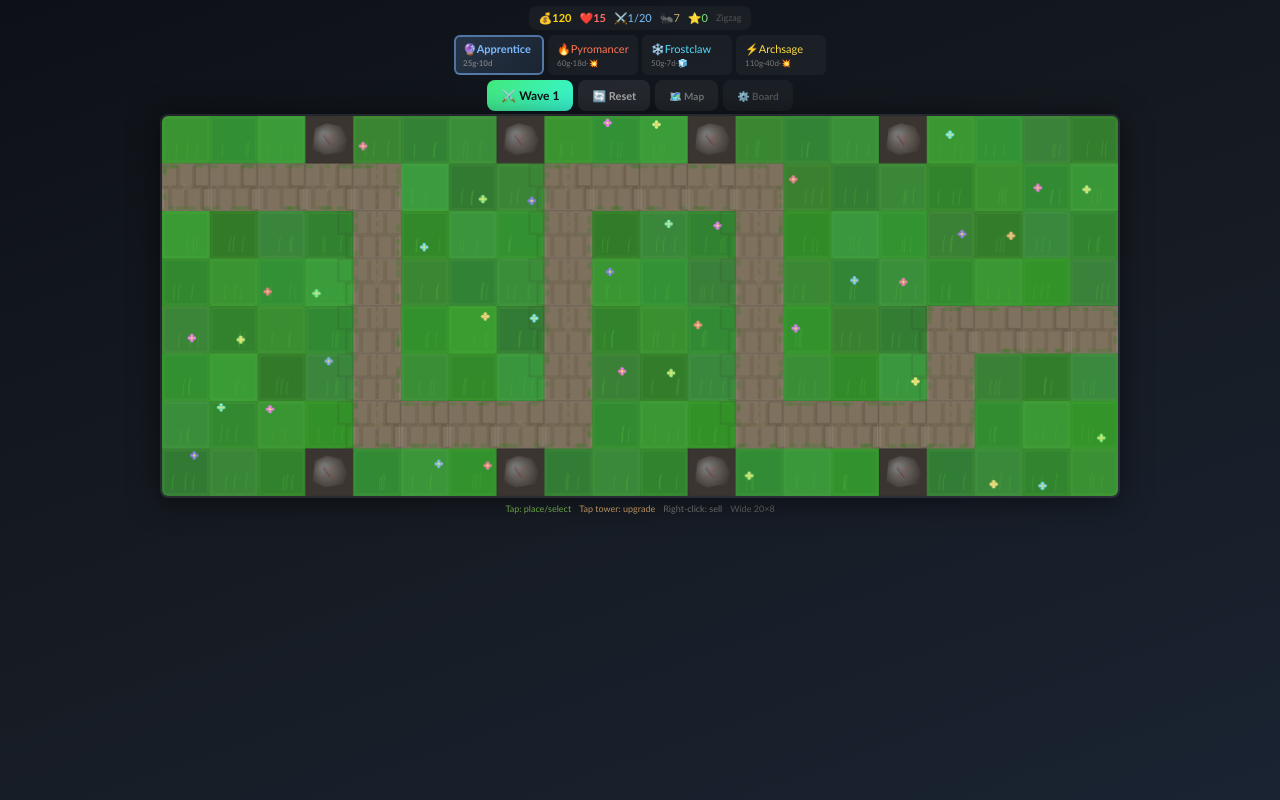
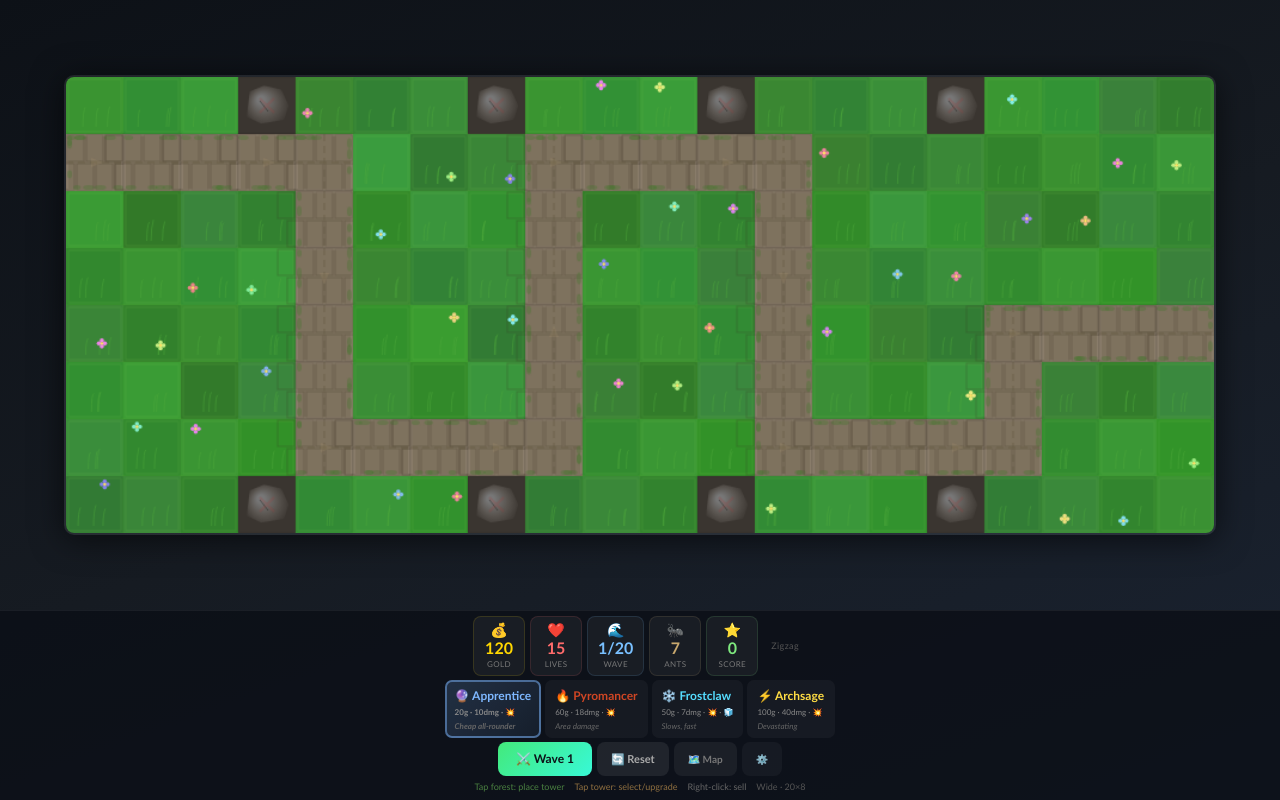
Before and after one commit to brooksRoley/zero-next, a Next.js app: page /posts/nanu-pika-td in a window 1280 px wide. Both pictures are taken after a click on the button "▶ Start Game". Built offline with nearby package versions, Linux system fonts and the light colour scheme.

Commit message:
Wide screen.

```diff
--- a/src/components/nanu-pika-td.jsx
+++ b/src/components/nanu-pika-td.jsx
@@ -17,10 +17,10 @@ const SELL_REFUND=0.55;
 
 // ─── Tower Tiers ─────────────────────────────────────────────────────────────
 const TIERS=[
-  {id:"apprentice",name:"Apprentice",emoji:"🔮",cost:25,baseDmg:10,range:2.0,cooldown:900,splash:0,slow:0,desc:"Cheap all-rounder",hueBase:210,color:"#7eb8ff"},
-  {id:"pyromancer",name:"Pyromancer",emoji:"🔥",cost:60,baseDmg:18,range:2.0,cooldown:1100,splash:0.9,slow:0,desc:"Area damage",hueBase:10,color:"#ff7755"},
-  {id:"frostclaw",name:"Frostclaw",emoji:"❄️",cost:50,baseDmg:7,range:3.0,cooldown:600,splash:0,slow:800,desc:"Slows, fast",hueBase:190,color:"#55ddff"},
-  {id:"archsage",name:"Archsage",emoji:"⚡",cost:110,baseDmg:40,range:2.5,cooldown:1800,splash:1.2,slow:0,desc:"Devastating",hueBase:55,color:"#ffdd44"},
+  {id:"apprentice",name:"Apprentice",emoji:"🔮",cost:20,baseDmg:10,range:2.0,cooldown:800,splash:0.2,slow:0,desc:"Cheap all-rounder",hueBase:210,color:"#7eb8ff"},
+  {id:"pyromancer",name:"Pyromancer",emoji:"🔥",cost:60,baseDmg:18,range:2.0,cooldown:1000,splash:0.9,slow:0,desc:"Area damage",hueBase:10,color:"#d14624"},
+  {id:"frostclaw",name:"Frostclaw",emoji:"❄️",cost:50,baseDmg:7,range:3.5,cooldown:600,splash:0.2,slow:800,desc:"Slows, fast",hueBase:190,color:"#55ddff"},
+  {id:"archsage",name:"Archsage",emoji:"⚡",cost:100,baseDmg:40,range:3.0,cooldown:1700,splash:1.2,slow:0,desc:"Devastating",hueBase:55,color:"#ffdd44"},
 ];
 
 const upgradeCost=(tier,lvl)=>Math.floor(tier.cost*0.5*Math.pow(lvl,1.4));
@@ -423,6 +423,8 @@ export default function NanuPikaAdventures(){
   const [started,setStarted]=useState(false);
   const [ui,setUi]=useState({gold:0,lives:0,wave:1,phase:"prep",antsLeft:0,score:0,towerCount:0,mapName:"",balance:null,maxWaves:20});
   const [canvasScale,setCanvasScale]=useState(1);
+  const [activeTooltip,setActiveTooltip]=useState(null);
+  const footerRef=useRef(null);
 
   const schema=BOARD_SCHEMAS[boardIdx];
   const cW=schema.cols*schema.cell, cH=schema.rows*schema.cell;
@@ -430,9 +432,10 @@ export default function NanuPikaAdventures(){
   // Responsive scaling
   useEffect(()=>{
     function resize(){
+      const footerH=footerRef.current?.offsetHeight||160;
       const maxW=Math.min(window.innerWidth-16, 1440);
-      const maxH=window.innerHeight*0.55;
-      const scale=Math.min(maxW/cW, maxH/cH, 1);
+      const maxH=window.innerHeight-footerH-8;
+      const scale=Math.min(maxW/cW, maxH/cH, 1.2);
       setCanvasScale(scale);
     }
     resize();window.addEventListener("resize",resize);return()=>window.removeEventListener("resize",resize);
@@ -561,75 +564,106 @@ export default function NanuPikaAdventures(){
   );
 
   // ─── Game UI ───────────────────────────────────────────────────────────────
+  const statChips=[
+    {id:"gold", icon:"💰",label:"Gold", value:ui.gold,               color:"#ffd700",tooltip:"Earn gold by defeating ants and completing waves. Use it to place and upgrade towers."},
+    {id:"lives",icon:"❤️",label:"Lives",value:ui.lives,              color:"#ff6b6b",tooltip:"Lives remaining. Each ant that escapes costs one life. Reach zero and it's Game Over!"},
+    {id:"wave", icon:"🌊",label:"Wave", value:`${ui.wave}/${ui.maxWaves}`,color:"#79c0ff",tooltip:"Current wave out of total. Ants get faster and tougher each wave. You earn a gold bonus between waves."},
+    {id:"ants", icon:"🐜",label:"Ants", value:ui.antsLeft,           color:"#c9a96e",tooltip:"Ants remaining in this wave (spawning + alive). Defeat them all to clear the wave."},
+    {id:"score",icon:"⭐",label:"Score",value:ui.score,              color:"#7ee87e",tooltip:"Score from kills and wave completions. Earn bonus points for remaining lives and gold at victory."},
+  ];
   return(
-    <div ref={containerRef} style={{display:"flex",flexDirection:"column",alignItems:"center",background:"linear-gradient(160deg,#0d1117,#161b22,#1a2332)",minHeight:"100vh",fontFamily:"'Trebuchet MS',sans-serif",color:"#c9d1d9",padding:"6px 4px",userSelect:"none",touchAction:"manipulation"}}>
-      {/* HUD - compact for mobile */}
-      <div style={{display:"flex",gap:"8px",alignItems:"center",marginBottom:"3px",fontSize:"11px",flexWrap:"wrap",justifyContent:"center",background:"rgba(255,255,255,0.04)",borderRadius:"8px",padding:"3px 10px",maxWidth:"100%"}}>
-        <span style={{color:"#ffd700",fontWeight:700}}>💰{ui.gold}</span>
-        <span style={{color:"#ff6b6b",fontWeight:700}}>❤️{ui.lives}</span>
-        <span style={{color:"#79c0ff"}}>⚔️{ui.wave}/{ui.maxWaves}</span>
-        <span style={{color:"#c9a96e"}}>🐜{ui.antsLeft}</span>
-        <span style={{color:"#7ee87e"}}>⭐{ui.score}</span>
-        <span style={{color:"#555",fontSize:"9px"}}>{ui.mapName}</span>
+    <div ref={containerRef} onClick={()=>setActiveTooltip(null)} style={{display:"flex",flexDirection:"column",height:"100dvh",overflow:"hidden",background:"linear-gradient(160deg,#0d1117,#161b22,#1a2332)",fontFamily:"'Trebuchet MS',sans-serif",color:"#c9d1d9",userSelect:"none",touchAction:"manipulation"}}>
+
+      {/* ── Canvas area (fills remaining space) ── */}
+      <div style={{flex:1,display:"flex",alignItems:"center",justifyContent:"center",overflow:"hidden",minHeight:0}}>
+        <canvas ref={canvasRef} width={cW} height={cH}
+          onClick={handleClick} onMouseMove={handleMove} onContextMenu={handleRightClick}
+          onTouchStart={handleTouchStart}
+          style={{
+            borderRadius:"10px",border:"2px solid rgba(255,255,255,0.08)",
+            boxShadow:"0 4px 32px rgba(0,0,0,0.6)",cursor:"crosshair",
+            width:cW*canvasScale,height:cH*canvasScale,
+            maxWidth:"100%",touchAction:"none",display:"block",
+          }}/>
       </div>
 
-      {/* Tier selector - scrollable row on mobile */}
-      <div style={{display:"flex",gap:"4px",marginBottom:"3px",overflowX:"auto",maxWidth:"100%",WebkitOverflowScrolling:"touch",padding:"2px 4px"}}>
+      {/* ── Footer: HUD + controls ── */}
+      <div ref={footerRef} style={{flexShrink:0,padding:"5px 4px 6px",borderTop:"1px solid rgba(255,255,255,0.06)",background:"rgba(10,14,22,0.8)",display:"flex",flexDirection:"column",gap:"4px",alignItems:"center"}}>
+
+        {/* HUD stat chips with tooltips */}
+        <div style={{display:"flex",gap:"5px",alignItems:"stretch",flexWrap:"wrap",justifyContent:"center",maxWidth:"100%"}}>
+          {statChips.map(chip=>(
+            <div key={chip.id} style={{position:"relative"}}
+              onMouseEnter={()=>setActiveTooltip(chip.id)}
+              onMouseLeave={()=>setActiveTooltip(null)}
+              onClick={(e)=>{e.stopPropagation();setActiveTooltip(v=>v===chip.id?null:chip.id);}}
+            >
+              <div style={{display:"flex",flexDirection:"column",alignItems:"center",padding:"4px 10px",background:"rgba(255,255,255,0.05)",border:`1px solid ${activeTooltip===chip.id?chip.color+"55":chip.color+"22"}`,borderRadius:"8px",minWidth:"52px",cursor:"help",transition:"border-color 0.15s"}}>
+                <span style={{fontSize:"14px",lineHeight:1.3}}>{chip.icon}</span>
+                <span style={{fontSize:"16px",fontWeight:800,color:chip.color,lineHeight:1.1}}>{chip.value}</span>
+                <span style={{fontSize:"8px",color:"#777",letterSpacing:"0.05em",textTransform:"uppercase",marginTop:"1px"}}>{chip.label}</span>
+              </div>
+              {activeTooltip===chip.id&&(
+                <div style={{position:"absolute",bottom:"calc(100% + 8px)",left:"50%",transform:"translateX(-50%)",background:"rgba(12,18,28,0.98)",border:`1px solid ${chip.color}44`,borderRadius:"9px",padding:"9px 13px",fontSize:"11px",color:"#c9d1d9",zIndex:200,boxShadow:`0 6px 24px rgba(0,0,0,0.7)`,width:"180px",textAlign:"center",pointerEvents:"none"}}>
+                  <div style={{fontWeight:700,color:chip.color,marginBottom:"5px",fontSize:"12px"}}>{chip.icon} {chip.label}</div>
+                  <div style={{lineHeight:1.5,color:"#aaa"}}>{chip.tooltip}</div>
+                  <div style={{position:"absolute",top:"100%",left:"50%",transform:"translateX(-50%)",width:0,height:0,borderLeft:"5px solid transparent",borderRight:"5px solid transparent",borderTop:`5px solid ${chip.color}44`}}/>
+                </div>
+              )}
+            </div>
+          ))}
+          <div style={{display:"flex",alignItems:"center",padding:"4px 8px",fontSize:"9px",color:"#555",letterSpacing:"0.04em"}}>{ui.mapName}</div>
+        </div>
+
+        {/* Tier selector */}
+        <div style={{display:"flex",gap:"4px",overflowX:"auto",maxWidth:"100%",WebkitOverflowScrolling:"touch",padding:"0 4px",alignItems:"stretch"}}>
           {TIERS.map((t,i)=>{
             const active=i===selectedTier,afford=ui.gold>=t.cost;
             return(<button key={t.id} onClick={()=>{setSelectedTier(i);setSelTower(null);}} style={{
-            padding:"3px 7px",fontSize:"10px",fontWeight:active?800:500,flexShrink:0,
-            background:active?`linear-gradient(135deg,${t.color}33,${t.color}18)`:"rgba(255,255,255,0.04)",
-            color:afford?t.color:"#555",border:active?`2px solid ${t.color}88`:"2px solid transparent",
-            borderRadius:"6px",cursor:"pointer",minWidth:"90px",textAlign:"left",opacity:afford?1:0.6}}>
-            <div style={{fontSize:"11px"}}>{t.emoji}{t.name}</div>
-            <div style={{fontSize:"8px",color:"#777"}}>{t.cost}g·{t.baseDmg}d{t.splash>0?"·💥":""}{t.slow?"·🧊":""}</div>
+              padding:"4px 8px",fontSize:"10px",fontWeight:active?800:500,flexShrink:0,
+              background:active?`linear-gradient(135deg,${t.color}30,${t.color}15)`:"rgba(255,255,255,0.04)",
+              color:afford?t.color:"#555",border:active?`2px solid ${t.color}80`:"2px solid transparent",
+              borderRadius:"7px",cursor:"pointer",minWidth:"88px",textAlign:"left",opacity:afford?1:0.6,
+              transition:"all 0.15s"}}>
+              <div style={{fontSize:"12px",fontWeight:700}}>{t.emoji} {t.name}</div>
+              <div style={{fontSize:"8px",color:afford?"#888":"#444",marginTop:"1px"}}>{t.cost}g · {t.baseDmg}dmg{t.splash>0?" · 💥":""}{t.slow?" · 🧊":""}</div>
+              <div style={{fontSize:"8px",color:afford?"#666":"#333",fontStyle:"italic",marginTop:"1px"}}>{t.desc}</div>
             </button>);
           })}
           {selTD&&selTI&&(
-          <div style={{padding:"3px 8px",fontSize:"9px",background:`${selTI.color}15`,border:`1px solid ${selTI.color}55`,borderRadius:"6px",flexShrink:0,minWidth:"120px"}}>
-            <div style={{fontSize:"11px",color:selTI.color,fontWeight:700}}>{selTI.emoji}Lv.{selTD.level}</div>
-            <div style={{color:"#aaa"}}>Dmg:{towerDmg(selTI,selTD.level)}→<span style={{color:"#7f7"}}>{towerDmg(selTI,selTD.level+1)}</span></div>
-            <div style={{display:"flex",gap:"3px",marginTop:"2px"}}>
-              <button onClick={()=>upgradeTower(selTower.row,selTower.col)} disabled={ui.gold<upCost} style={{...btn,padding:"2px 8px",fontSize:"9px",background:ui.gold>=upCost?"linear-gradient(135deg,#43e97b,#38f9d7)":"#333",color:ui.gold>=upCost?"#0d1117":"#666"}}>⬆{upCost}g</button>
-              {ui.phase==="prep"&&<button onClick={()=>sellTower(selTower.row,selTower.col)} style={{...btn,padding:"2px 6px",fontSize:"9px",background:"rgba(255,80,80,0.2)",color:"#f88"}}>Sell</button>}
+            <div style={{padding:"4px 10px",fontSize:"9px",background:`${selTI.color}12`,border:`1px solid ${selTI.color}55`,borderRadius:"7px",flexShrink:0,minWidth:"120px"}}>
+              <div style={{fontSize:"11px",color:selTI.color,fontWeight:700,marginBottom:"2px"}}>{selTI.emoji} Lv.{selTD.level}</div>
+              <div style={{color:"#aaa"}}>Dmg: <b style={{color:"#ddd"}}>{towerDmg(selTI,selTD.level)}</b> → <b style={{color:"#7f7"}}>{towerDmg(selTI,selTD.level+1)}</b></div>
+              <div style={{display:"flex",gap:"3px",marginTop:"4px"}}>
+                <button onClick={()=>upgradeTower(selTower.row,selTower.col)} disabled={ui.gold<upCost} style={{...btn,padding:"2px 8px",fontSize:"9px",background:ui.gold>=upCost?"linear-gradient(135deg,#43e97b,#38f9d7)":"#333",color:ui.gold>=upCost?"#0d1117":"#555"}}>⬆ {upCost}g</button>
+                {ui.phase==="prep"&&<button onClick={()=>sellTower(selTower.row,selTower.col)} style={{...btn,padding:"2px 6px",fontSize:"9px",background:"rgba(255,80,80,0.18)",color:"#f88"}}>Sell</button>}
               </div>
             </div>
           )}
         </div>
 
         {/* Action buttons */}
-      <div style={{display:"flex",gap:"5px",marginBottom:"3px",flexWrap:"wrap",justifyContent:"center"}}>
+        <div style={{display:"flex",gap:"5px",flexWrap:"wrap",justifyContent:"center"}}>
           {ui.phase==="prep"&&(<>
-          <button onClick={startWave} style={{...btn,background:"linear-gradient(135deg,#43e97b,#38f9d7)",color:"#0d1117"}}>⚔️ Wave {ui.wave}</button>
+            <button onClick={startWave} style={{...btn,background:"linear-gradient(135deg,#43e97b,#38f9d7)",color:"#0d1117",padding:"7px 18px"}}>⚔️ Wave {ui.wave}</button>
             <button onClick={restartLevel} style={{...btn,background:"rgba(255,255,255,0.08)",color:"#aaa",fontSize:"11px"}}>🔄 Reset</button>
             <button onClick={()=>initGame()} style={{...btn,background:"rgba(255,255,255,0.06)",color:"#777",fontSize:"10px"}}>🗺️ Map</button>
-          <button onClick={()=>{setStarted(false);}} style={{...btn,background:"rgba(255,255,255,0.04)",color:"#555",fontSize:"10px"}}>⚙️ Board</button>
+            <button onClick={()=>{setStarted(false);}} style={{...btn,background:"rgba(255,255,255,0.04)",color:"#555",fontSize:"10px"}}>⚙️</button>
           </>)}
           {(ui.phase==="gameover"||ui.phase==="victory")&&(<>
-          <button onClick={()=>initGame()} style={{...btn,background:"linear-gradient(135deg,#f093fb,#f5576c)",color:"#fff"}}>🔄 Again</button>
+            <button onClick={()=>initGame()} style={{...btn,background:"linear-gradient(135deg,#f093fb,#f5576c)",color:"#fff",padding:"7px 18px"}}>🔄 Again</button>
             <button onClick={()=>setStarted(false)} style={{...btn,background:"rgba(255,255,255,0.06)",color:"#888"}}>⚙️ Board</button>
           </>)}
-        {ui.phase==="wave"&&<div style={{padding:"5px 12px",fontSize:"10px",background:"rgba(255,255,255,0.06)",borderRadius:"8px",animation:"pulse 1.8s infinite"}}>⚡ Wave {ui.wave}...</div>}
+          {ui.phase==="wave"&&<div style={{padding:"5px 14px",fontSize:"11px",background:"rgba(255,100,100,0.06)",border:"1px solid rgba(255,100,100,0.18)",borderRadius:"8px",animation:"pulse 1.8s infinite",color:"#ff9999"}}>⚡ Wave {ui.wave} in progress…</div>}
         </div>
 
-      {/* Canvas - responsive */}
-      <canvas ref={canvasRef} width={cW} height={cH}
-        onClick={handleClick} onMouseMove={handleMove} onContextMenu={handleRightClick}
-        onTouchStart={handleTouchStart}
-        style={{
-          borderRadius:"8px",border:"2px solid rgba(255,255,255,0.08)",
-          boxShadow:"0 3px 30px rgba(0,0,0,0.5)",cursor:"crosshair",
-          width:cW*canvasScale,height:cH*canvasScale,
-          maxWidth:"100%",touchAction:"none",
-        }}/>
-
-      {/* Compact legend */}
-      <div style={{marginTop:"4px",fontSize:"9px",color:"#444",display:"flex",gap:"8px",flexWrap:"wrap",justifyContent:"center"}}>
-        <span style={{color:"#6a9f45"}}>Tap: place/select</span>
-        <span style={{color:"#b89060"}}>Tap tower: upgrade</span>
+        {/* Legend */}
+        <div style={{fontSize:"9px",color:"#444",display:"flex",gap:"10px",flexWrap:"wrap",justifyContent:"center"}}>
+          <span style={{color:"#4a8040"}}>Tap forest: place tower</span>
+          <span style={{color:"#907040"}}>Tap tower: select/upgrade</span>
           <span style={{color:"#666"}}>Right-click: sell</span>
-        <span style={{color:"#555"}}>{schema.label} {schema.cols}×{schema.rows}</span>
+          <span style={{color:"#555"}}>{schema.label} · {schema.cols}×{schema.rows}</span>
+        </div>
       </div>
 
       <style>{`@keyframes pulse{0%,100%{opacity:1}50%{opacity:0.5}}@keyframes shimmer{0%{background-position:0% 50%}50%{background-position:100% 50%}100%{background-position:0% 50%}}`}</style>
```
Lines whose indentation alone changed are shown as unchanged.
